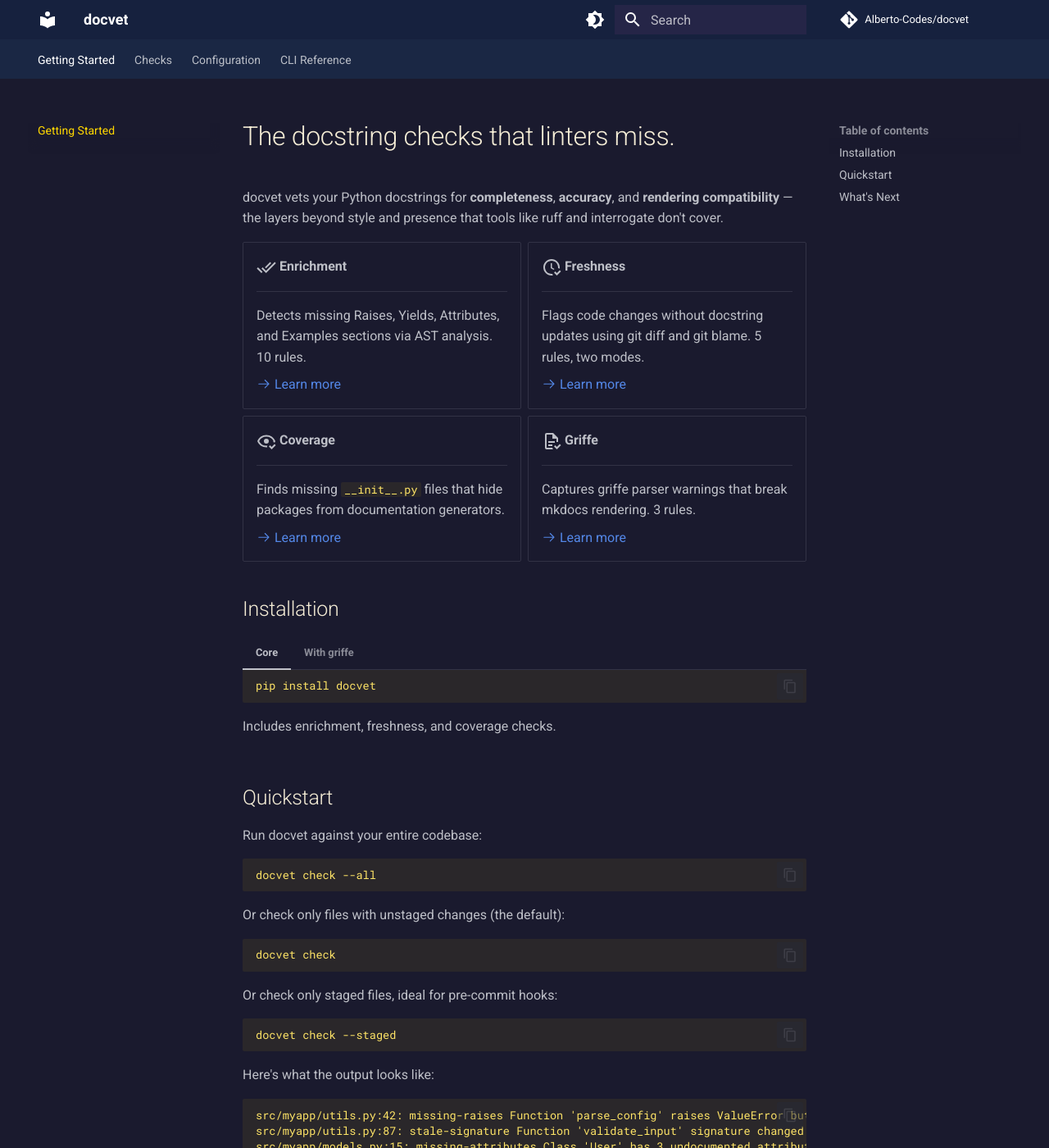
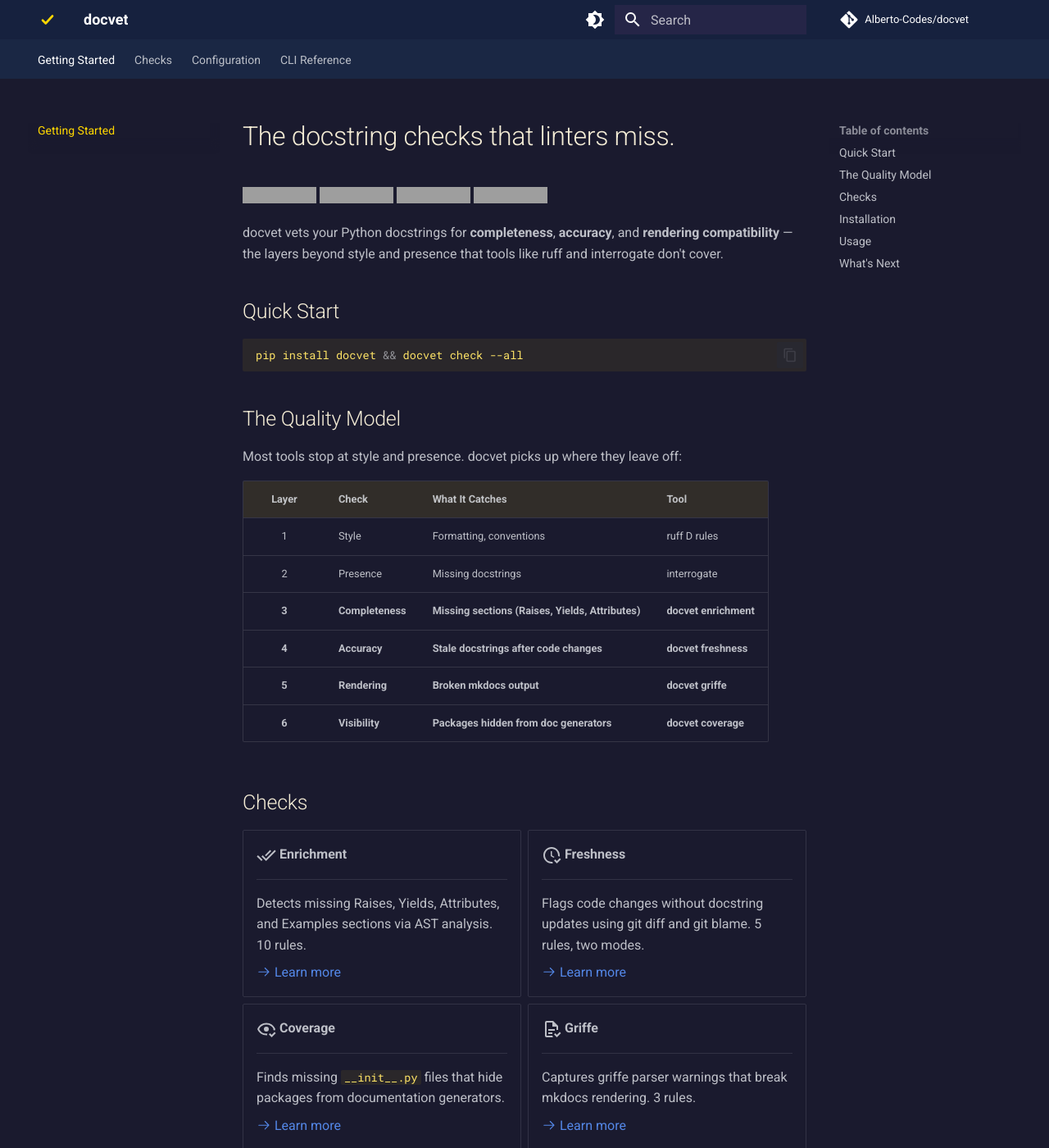
Before and after one commit to Alberto-Codes/docvet, an MkDocs documentation site: the page built from docs/site/index.md, in a window 1280 px wide and 1400 px high. Shown: the whole window at 82% size. Built offline with MkDocs 1.6.1 and Material for MkDocs 9.7.7, drawn with Linux system fonts in a browser that asks for light colours; comment, search, counter and statistics services are not loaded; grey boxes are pictures that could not be loaded.

Commit message:
docs(cli): add badges, Quick Start, quality model, favicon, and line numbers

````diff
--- a/docs/site/index.md
+++ b/docs/site/index.md
@@ -4,7 +4,33 @@
 
 # The docstring checks that linters miss.
 
+[![PyPI version](https://img.shields.io/pypi/v/docvet)](https://pypi.org/project/docvet/)
+[![Python versions](https://img.shields.io/pypi/pyversions/docvet)](https://pypi.org/project/docvet/)
+[![CI](https://img.shields.io/github/actions/workflow/status/Alberto-Codes/docvet/ci.yml?branch=develop&label=CI)](https://github.com/Alberto-Codes/docvet/actions)
+[![License](https://img.shields.io/pypi/l/docvet)](https://github.com/Alberto-Codes/docvet/blob/main/LICENSE)
+
 docvet vets your Python docstrings for **completeness**, **accuracy**, and **rendering compatibility** — the layers beyond style and presence that tools like ruff and interrogate don't cover.
+
+## Quick Start
+
+```bash
+pip install docvet && docvet check --all
+```
+
+## The Quality Model
+
+Most tools stop at style and presence. docvet picks up where they leave off:
+
+| Layer | Check | What It Catches | Tool |
+|:-----:|-------|-----------------|------|
+| 1 | Style | Formatting, conventions | ruff D rules |
+| 2 | Presence | Missing docstrings | interrogate |
+| **3** | **Completeness** | **Missing sections (Raises, Yields, Attributes)** | **docvet enrichment** |
+| **4** | **Accuracy** | **Stale docstrings after code changes** | **docvet freshness** |
+| **5** | **Rendering** | **Broken mkdocs output** | **docvet griffe** |
+| **6** | **Visibility** | **Packages hidden from doc generators** | **docvet coverage** |
+
+## Checks
 
 <div class="grid cards" markdown>
 
@@ -60,7 +86,7 @@
 
     Adds the optional griffe rendering compatibility check for mkdocs projects.
 
-## Quickstart
+## Usage
 
 Run docvet against your entire codebase:
 
@@ -82,7 +108,7 @@
 
 Here's what the output looks like:
 
-```
+``` linenums="1"
 src/myapp/utils.py:42: missing-raises Function 'parse_config' raises ValueError but Raises section is missing [required]
 src/myapp/utils.py:87: stale-signature Function 'validate_input' signature changed without docstring update [required]
 src/myapp/models.py:15: missing-attributes Class 'User' has 3 undocumented attributes [required]
--- a/mkdocs.yml
+++ b/mkdocs.yml
@@ -20,6 +20,8 @@
   font:
     text: Roboto
     code: Roboto Mono
+  favicon: assets/favicon.svg
+  logo: assets/logo.svg
   icon:
     annotation: material/chevron-right-circle
   features:
````
Also changed, not shown: docs/site/checks/coverage.md (+1 -1 lines), docs/site/checks/enrichment.md (+1 -1 lines), docs/site/checks/freshness.md (+2 -2 lines), docs/site/checks/griffe.md (+1 -1 lines), docs/site/configuration.md (+1 -1 lines), docs/site/assets/favicon.svg (added), docs/site/assets/logo.svg (added).
